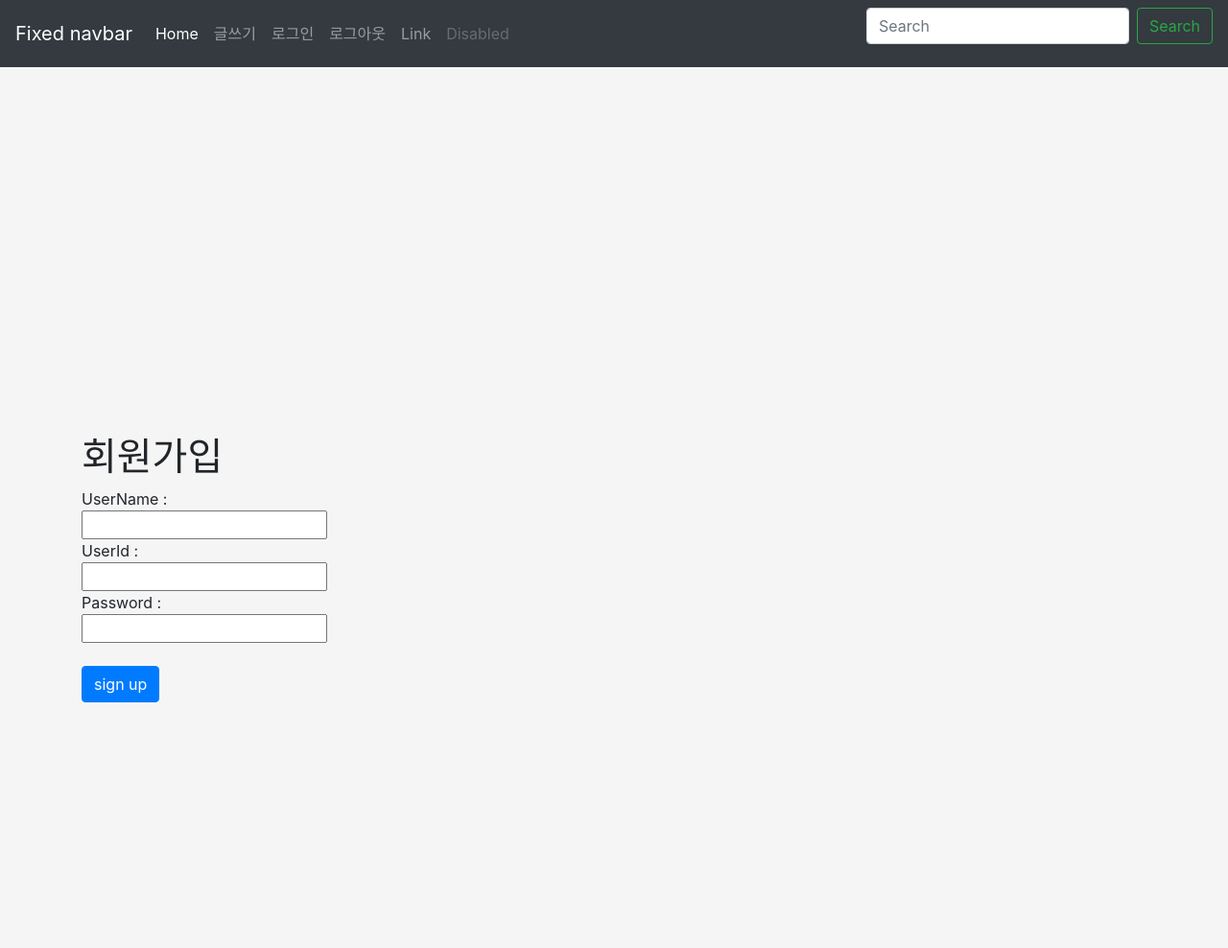
After one commit to You-hyeonyeong/Django_study, a Django app: page /signup/ in a window 1280 px wide. The commit adds this page. Shown: the top 988 px of the page at 96% size. Run offline with Django 3.2, Linux system fonts and the light colour scheme; parts of the project's set-up code (start-up, migrations or seed data) failed here and were passed over; some libraries are stand-ins or nearby versions.

Commit message:
로그인 뷰 구현, 모델 재생성 취소

```diff
--- a/blogapp/admin.py
+++ b/blogapp/admin.py
@@ -4,6 +4,6 @@ from .models import Blog
 from .models import Comment
 
 # Register your models here.
-admin.site.register(User)
+
 admin.site.register(Blog)
 admin.site.register(Comment)
--- a/blogapp/models.py
+++ b/blogapp/models.py
@@ -18,8 +18,3 @@ class Comment(models.Model):
     comment_user = models.TextField(max_length=20)
     comment_thumbnail_url = models.TextField(max_length=300)
     comment_textfield = models.TextField()
-
-class User(models.Model):
-    user_id = models.TextField()
-    user_pw = models.TextField()
-    user_name = models.TextField()
--- a/blogapp/templates/createBlog.html
+++ b/blogapp/templates/createBlog.html
@@ -8,6 +8,7 @@
         <hr>
         <br><br>
         <form method="POST" enctype="multipart/form-data">
+            <!-- 사용자의 토큰을 통해 CSRF웹 보안공격을 막기 위해 장고에서 제공하는 기능 -->
             {% csrf_token %}
             {{ form.media }}
             {{ form.as_p }}
--- a/blogapp/templates/signin.html
+++ b/blogapp/templates/signin.html
@@ -5,6 +5,7 @@
 
 <div>
 <form class="form-signin">
+    {% csrf_token %}
   <img class="mb-4" src="{{ site.baseurl }}/docs/{{ site.docs_version }}/assets/brand/bootstrap-solid.svg" alt="" width="72" height="72">
   <h1 class="h3 mb-3 font-weight-normal">Please sign in</h1>
   <label for="inputEmail" class="sr-only">Email address</label>
--- /dev/null
+++ b/blogapp/templates/signup.html
@@ -0,0 +1,27 @@
+{% extends 'base.html' %}
+{% load static %}
+
+{% block content %}
+    <div class="container">
+        <h1>회원가입</h1>
+
+        <form method="POST" action="{% url 'signup'%}">
+            {% csrf_token %}
+            UserName :
+            <br>
+            <input name="username" type="text">
+            <br>
+            UserId :
+            <br>
+            <input name="userid" type="text">
+            <br>
+            Password :
+            <br>
+            <input name="password" type="password">
+            <br><br>
+            <input type="submit" class="btn btn-primary" value="sign up">
+
+        </form>
+    </div>
+
+{% endblock %}
--- a/blogapp/views.py
+++ b/blogapp/views.py
@@ -2,6 +2,8 @@ from django.shortcuts import render, redirect, get_object_or_404
 from .forms import CreateBlog
 from .models import Blog, Comment
 from .forms import BlogCommentForm
+from django.contrib.auth.models import User #User 모델을 사용하기위해 선언해준다.
+from django.contrib import auth
 
 
 # Create your views here.
@@ -76,35 +78,24 @@ def oauth(request):
     return redirect('blogMain')
 
 
+def signup(request):
+    if request.method == "POST":
+        user = User.objects.create_user(
+            userid=request.POST["userid"], password=request.POST["password"], username=request.POST["username"])
+        auth.login(request, user)
+        return redirect(request, 'signup.html')
+    return render(request, 'signup.html')
+
+
 def signin(request):
-    # if request.method == 'POST':
-    #     # Data bounded form인스턴스 생성
-    #     login_form = LoginForm(request.POST)
-    #     # 유효성 검증에 성공할 경우
-    #     if login_form.is_valid():
-    #         # form으로부터 username, password값을 가져옴
-    #         username = login_form.cleaned_data['user_id']
-    #         password = login_form.cleaned_data['user_pw']
-    #
-    #         # 가져온 username과 password에 해당하는 User가 있는지 판단한다
-    #         # 존재할경우 user변수에는 User인스턴스가 할당되며,
-    #         # 존재하지 않으면 None이 할당된다
-    #         user = authenticate(
-    #             username=username,
-    #             password=password
-    #         )
-    #         # 인증에 성공했을 경우
-    #         if user:
-    #             # Django의 auth앱에서 제공하는 login함수를 실행해 앞으로의 요청/응답에 세션을 유지한다
-    #             django_login(request, user)
-    #             # Post목록 화면으로 이동
-    #             return redirect('post:post_list')
-    #         # 인증에 실패하면 login_form에 non_field_error를 추가한다
-    #         login_form.add_error(None, '아이디 또는 비밀번호가 올바르지 않습니다')
-    # else:
-    #     login_form = LoginForm()
-    # context = {
-    #     'login_form': login_form,
-    # }
-    #
-    return render(request, 'signin.html')
+    if request.method == "POST":
+        userid = request.POST['userid']
+        password = request.POST['password']
+        user = auth.authenticate(request, userid=userid, password= password)
+        if user is not None:
+            auth.login(request, user)
+            return redirect('blogMain.html')
+        else:
+            return render(request, 'signin.html', {'error' : '올바르지 않은 이름 패스워드입니다.'})
+    else:
+        return render(request, 'signin.html')
--- a/firststudy/urls.py
+++ b/firststudy/urls.py
@@ -28,6 +28,7 @@ urlpatterns = [
     path('ckeditor/', include('ckeditor_uploader.urls')),
     path('blogMain/detail/<int:blog_id>/', blogapp.views.detail, name='detail'),
     path('oauth/', blogapp.views.oauth, name='oauth'),
+    path('signup/', blogapp.views.signup, name='signup'),
     path('signin/', blogapp.views.signin, name='signin'),
 ]
 urlpatterns += static(settings.MEDIA_URL, document_root=settings.MEDIA_ROOT)
```
Also changed, not shown: blogapp/forms.py (+17 -17 lines), README.md, blogapp/migrations/0001_initial.py, blogapp/migrations/0008_user.py (deleted).
